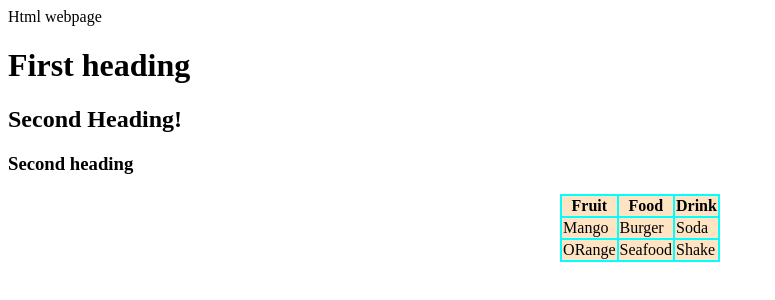
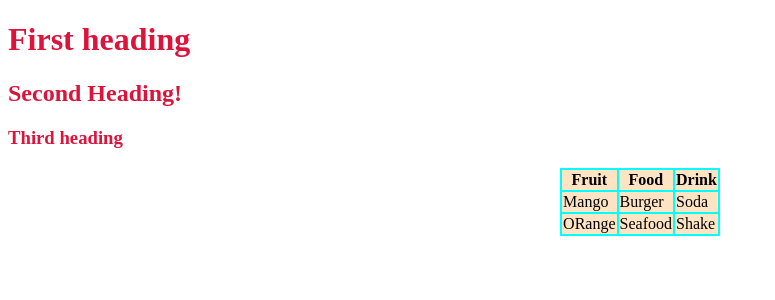
Before and after one commit to Dekpnn/basicWebRepo, a plain HTML site: page index.html in a window 1280 px wide. Shown: the whole page, without its empty margins (0-775 px from the left). Drawn offline with Linux system fonts and the light colour scheme.

Commit message:
restructured div element

```diff
--- a/index.html
+++ b/index.html
@@ -6,11 +6,11 @@
     </head>
 
     <body>
-        Html webpage
-        <h1 id="z1">First heading</h1>
-        <h2>Second Heading!</h2>
-        <h3 id="z2">Second heading</h3>
-       <div>
+        <div>
+            <h1>First heading</h1>
+            <h2>Second Heading!</h2>
+            <h3>Third heading</h3>
+        </div>
         <table>
             <tr>
                 <th >Fruit</th>
@@ -29,7 +29,6 @@
                 <td>Shake</td>
            </tr>
         </table>
-        </div>
     </body>
 
 
--- a/style.css
+++ b/style.css
@@ -7,3 +7,6 @@ table{
 tr{
     background-color: bisque;
 }
+div{
+    color: crimson;
+}
```
